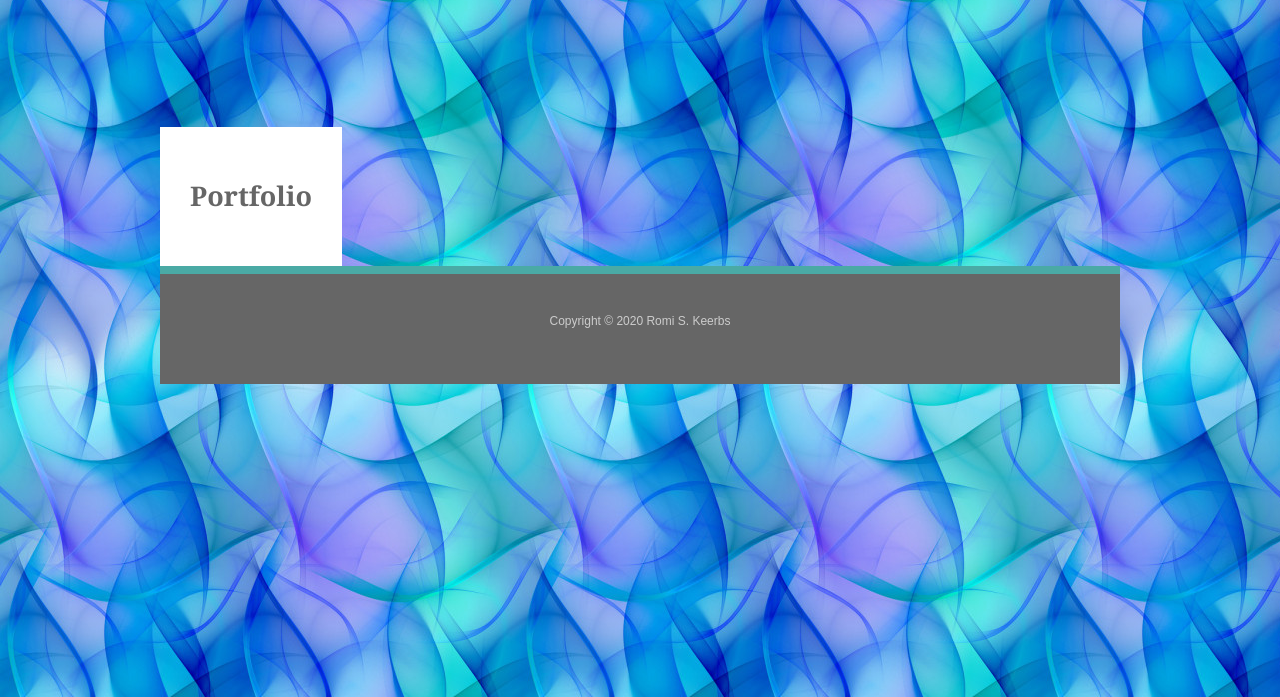
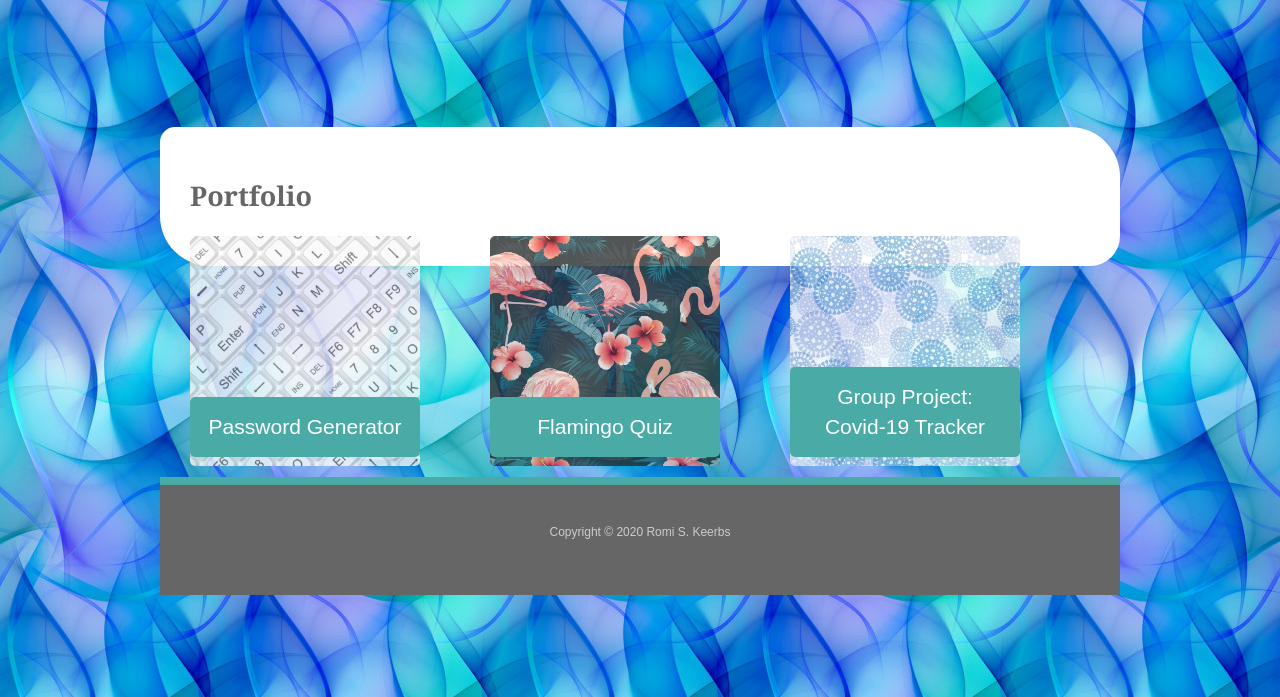
Before and after one commit to rskeerbs/portfolio, a plain HTML site: page portfolio.html in a window 1280 px wide. Shown: the part 103-800 px from the top of the page. Drawn offline with Linux system fonts and the light colour scheme.

Commit message:
added images and links to portfolio section

```diff
--- a/assets/css/style.css
+++ b/assets/css/style.css
@@ -90,13 +90,14 @@ footer {
   padding-top: 130px;
   position: center;
   width: 960px;
+
 }
 
 .main-section {
-  float: left;
   max-width: 960px;
   background: #ffffff;
   padding: 30px;
+  border-radius: 15px 50px 30px;
 }
 
 input[type=text], select {
@@ -123,3 +124,35 @@ input[type=submit] {
 input[type=submit]:hover {
   background-color: #777777;
 }
+
+.project h3 {
+  position: absolute;
+  bottom: 20px;
+  width: 200px;
+  padding: 15px;
+  margin-bottom: 0;
+  font-weight: 300;
+  line-height: 30px;
+  color: #ffffff;
+  text-align: center;
+  background: #4aaaa5;
+  border-bottom: 0;
+  border-radius: 5px;
+}
+
+.project {
+  position: relative;
+  float: left;
+  width: 300px;
+  margin: 0 auto;
+}
+
+.project img {
+  border: 0 none;
+  opacity: 0.8;
+  border-radius: 5px;
+}
+
+.project a {
+  padding: 10px;
+}
--- a/portfolio.html
+++ b/portfolio.html
@@ -14,8 +14,8 @@
             <a href="index.html" id="name">Romi S. Keerbs</a>
             <nav>
               <a href="index.html">About Me</a>
-              <a href="portfolio.html">Portfolio</a>
-              <a href="...">Contact</a>
+              <a href="#">Portfolio</a>
+              <a href="contact.html">Contact</a>
             </nav>
           </div>
         </header>
@@ -25,6 +25,21 @@
             <h1>Portfolio</h1>
 
 
+            <div class="project">
+              <img src="assets/images/keyboard.jpg" alt="Password Generator" style="width:230px;height:230px;">
+
+              <a href="https://rskeerbs.github.io/password/index.html"><h3>Password Generator</h3></a>
+            </div>
+            <div class="project">
+              <img src="assets/images/flamingoes.jpg" alt="Flamingo Quiz" style="width:230px;height:230px;">
+
+              <a href="https://rskeerbs.github.io/quiz/index.html"><h3>Flamingo Quiz</h3></a>
+            </div>
+            <div class="project">
+              <img src="assets/images/coronavirus.jpg" alt="Covid-19 Tracker" style="width:230px;height:230px;">
+
+              <a href="https://rskeerbs.github.io/projectone/index.html"><h3>Group Project: Covid-19 Tracker</h3></a>
+            </div>
 
           </section>
 
```
Also changed, not shown: contact.html (+1 -1 lines), index.html (+1 -1 lines).
